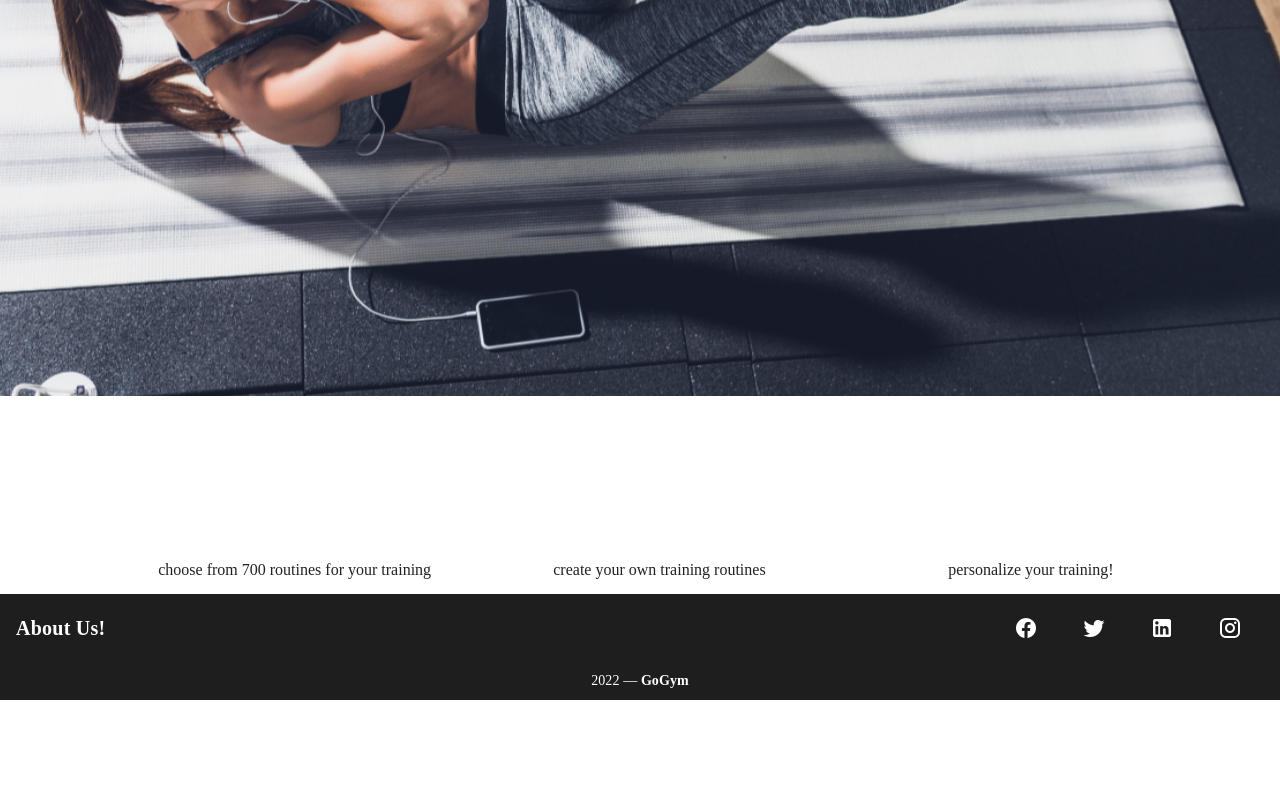
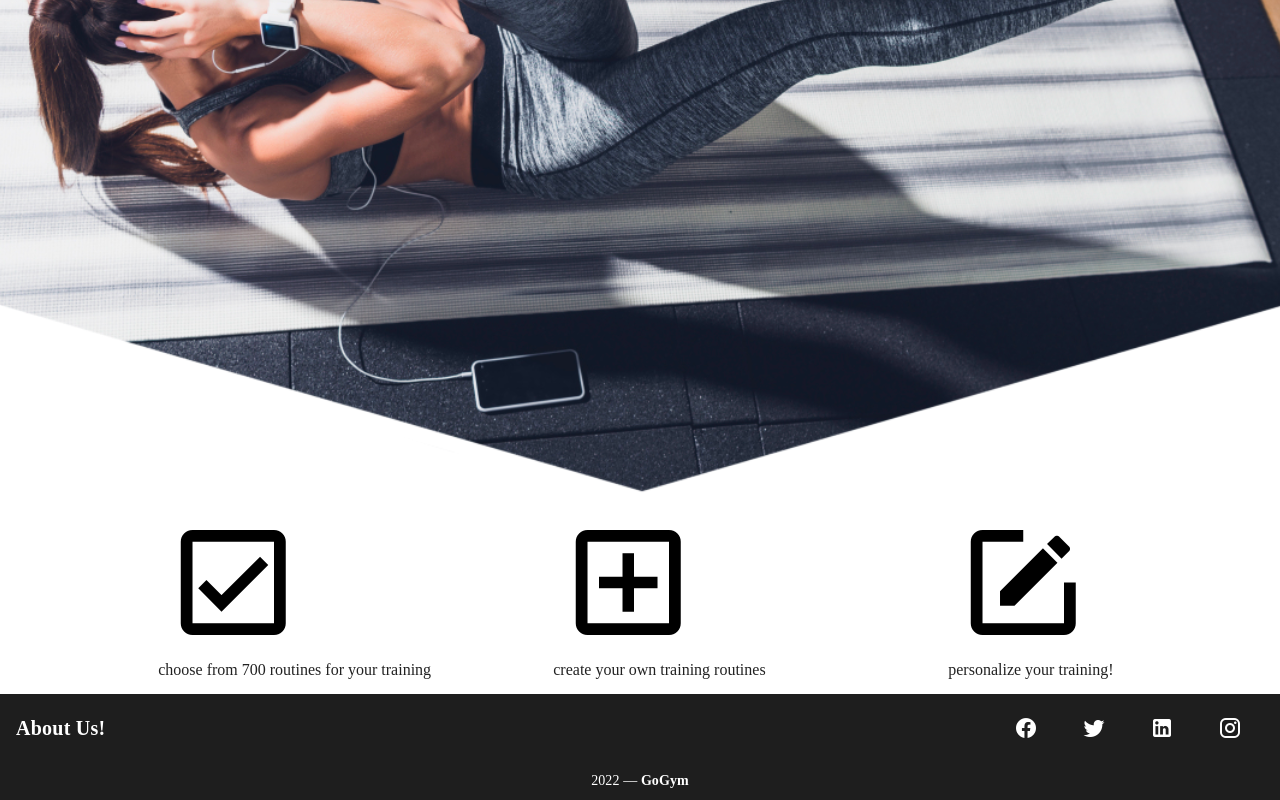
Before and after one commit to magflores/GoGym-web, a Vue app: page / in a window 1280 px wide. Shown: the part 452-1252 px from the top of the page. Before the commit the page ends 1152 px from the top, so only its background shows below. Built offline with nearby package versions, Linux system fonts and the light colour scheme; what vue-resource would draw is missing.

Commit message:
fix in home view

```diff
--- a/src/views/HomeView.vue
+++ b/src/views/HomeView.vue
@@ -31,11 +31,11 @@
         <v-spacer></v-spacer>
         <v-col cols="4">
           <v-btn icon
-                 x-large
                  height="150px"
                  width="150"
           >
-            <v-img :src="require('../assets/check_box_.png')" max-width="150px"/>
+            <v-icon size="1000%" color="black"> mdi-checkbox-outline </v-icon>
+
           </v-btn>
           <div> choose from 700 routines for your training</div>
 
@@ -43,23 +43,22 @@
 
         <v-col cols="4">
           <v-btn icon
-                 x-large
                  height="150px"
                  width="150"
           >
-            <v-img :src="require('../assets/check_box_.png')" max-width="150px"/>
 
+            <v-icon size="1000%" color="black">mdi-plus-box-outline</v-icon>
           </v-btn>
           <div> create your own training routines</div>
         </v-col>
 
         <v-col cols="3">
           <v-btn icon
-                 x-large
                  height="150px"
                  width="150"
           >
-            <v-img :src="require('../assets/check_box_.png')" max-width="150px"/>
+
+            <v-icon size="1000%" color="black">mdi-square-edit-outline</v-icon>
           </v-btn>
           <div>personalize your training!</div>
         </v-col>
@@ -79,8 +78,9 @@ export default {
 <style scoped>
 .hero {
   background-size: cover;
-  background: url('../assets/HomeImage.png') center center;
-  height: 650px;
+  background: url('../assets/HomeImage.png') center ;
+  height: 750px;
+
 }
 
 h1{
@@ -94,5 +94,10 @@ h2 {
   font: normal normal normal 20px/30px Rambla;
 }
 
+/*.icon-font {*/
+/*  size: 1000%;*/
+/*  color: black;*/
+/*}*/
+
 
 </style>
```
Also changed, not shown: src/assets/HomeImage.png, 1 other file (tests, documents, lock files or other folders).
